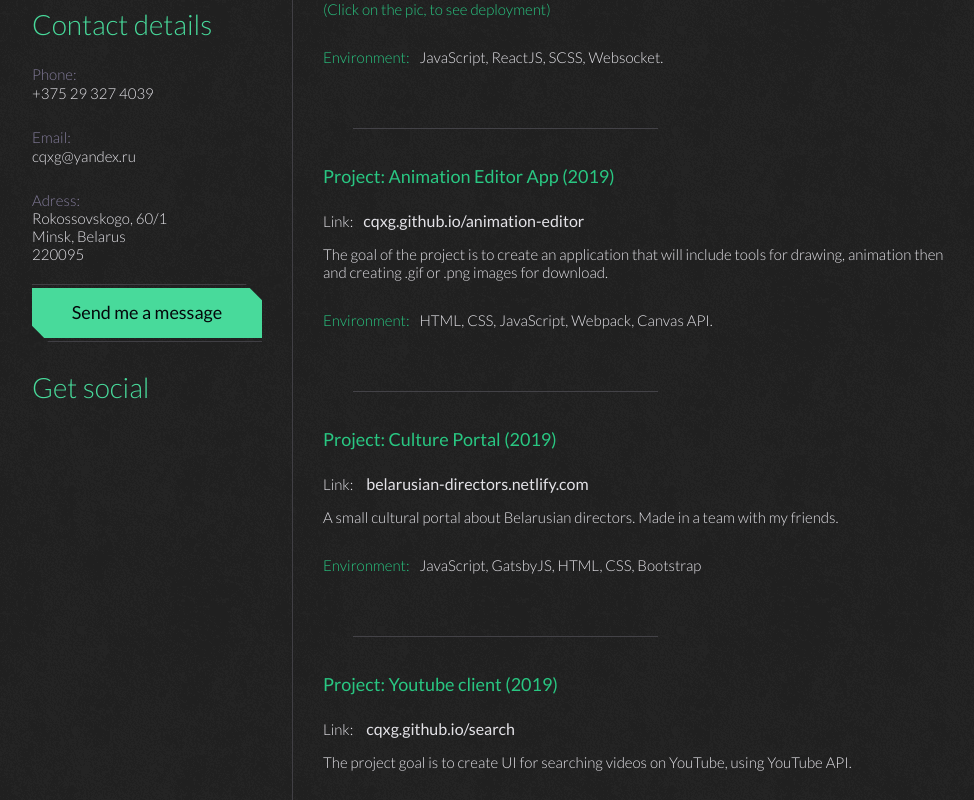
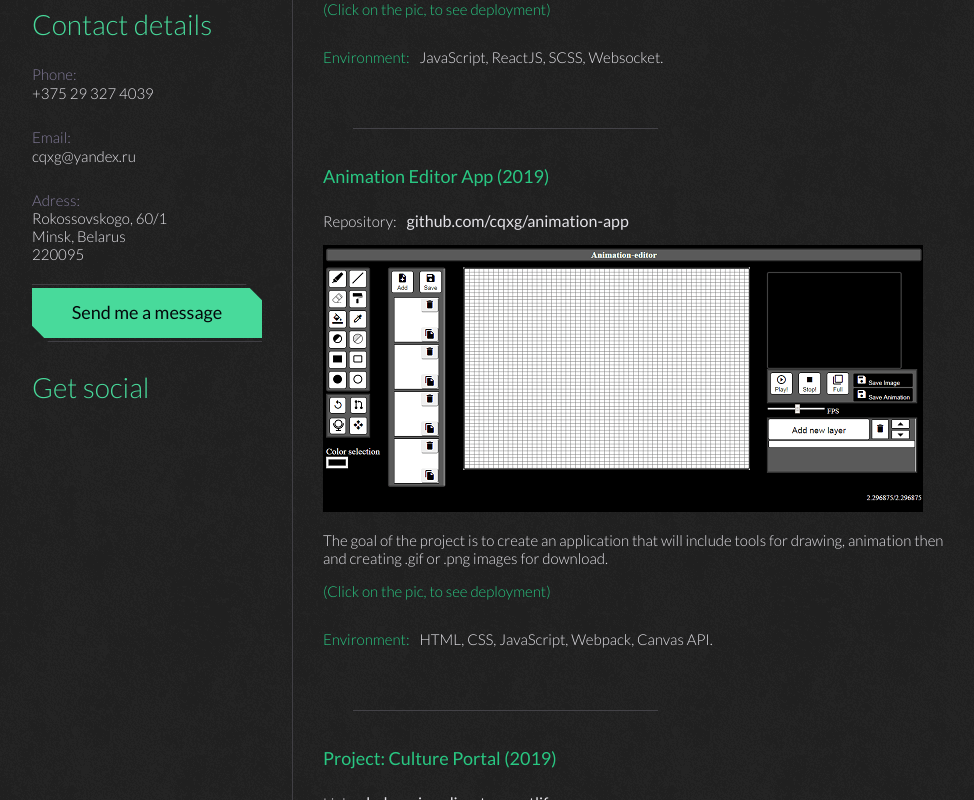
Before and after one commit to cqxg/rsschool-2019Q1-cv, a React (Create React App) app: page /projects in a window 1280 px wide. Shown: the part 662-1462 px from the top of the page, without its empty margins (128-1102 px from the left). Built offline with nearby package versions, Linux system fonts and the light colour scheme.

Commit message:
feat: editor project desc update

```diff
--- a/src/components/Main/Projects.js
+++ b/src/components/Main/Projects.js
@@ -1,5 +1,6 @@
 import React from 'react';
-import Chat from '../../assets/chat.gif'
+import Chat from '../../assets/chat.gif';
+import Editor from '../../assets/Editor.png'
 
 const Projects = () => (
     <div id="content_container">
@@ -16,8 +17,8 @@ const Projects = () => (
             <h2>Projects</h2>
 
             <h4 className="highlight">cqxg-chat (2020)</h4>
-            <p>Repository:<a className="project_link" href="https://github.com/cqxg/cqxg_chat">github.com/cqxg/cqxg_chat</a></p>
-            <a href="https://cqxg-chat.netlify.com/" target='_blank'><img src={Chat} alt="" /></a>
+            <p>Repository:<a className="project_link" target='_blank' href="https://github.com/cqxg/cqxg_chat">github.com/cqxg/cqxg_chat</a></p>
+            <a href="https://cqxg-chat.netlify.com/" target='_blank'><img src={Chat} alt="chat" /></a>
             <p>The project goal is to create chat UI for given websocket URL on ReactJS.</p>
             <p className="highlight">(Click on the pic, to see deployment)</p>
 
@@ -30,10 +31,13 @@ const Projects = () => (
                 <div className="line_left" />
             </div>
 
-            <h4 className="highlight">Project: Animation Editor App (2019)</h4>
-            <p>Link:<a className="project_link" href="https://cqxg.github.io/animation-editor/">cqxg.github.io/animation-editor</a></p>
+            <h4 className="highlight">Animation Editor App (2019)</h4>
+            <p>Repository:<a className="project_link" target='_blank' href="https://github.com/cqxg/animation-app">github.com/cqxg/animation-app</a></p>
+            <a href="https://cqxg.github.io/animation-app/dist/" target='_blank'><img src={Editor} alt="editor" /></a>
             <p>The goal of the project is to create an application that will include tools for drawing, animation
                 then and creating .gif or .png images for download.</p>
+            <p className="highlight">(Click on the pic, to see deployment)</p>
+
             <div className="env_wrap">
                 <p className="highlight">Environment:</p>
                 <p>HTML, CSS, JavaScript, Webpack, Canvas API.</p>
```
Also changed, not shown: src/assets/Editor.png.
